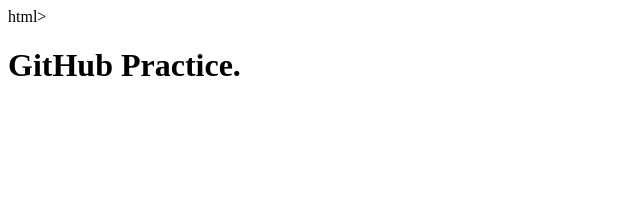
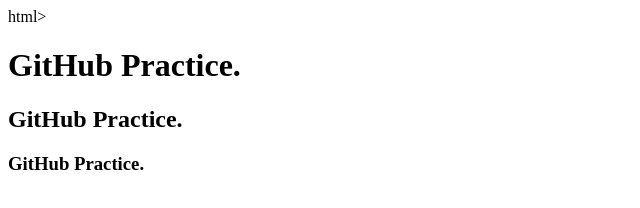
Before and after one commit to KumarPrinceRaj/first_from_vs_code, a plain HTML site: page index.html in a window 1280 px wide. Shown: the whole page, without its empty margins (0-640 px from the left). Drawn offline with Linux system fonts and the light colour scheme.

```diff
--- a/index.html
+++ b/index.html
@@ -6,5 +6,7 @@
     </head>
     <body>
         <h1>GitHub Practice.</h1>
+        <h2>GitHub Practice.</h2>
+        <h3>GitHub Practice.</h3>
     </body>
 </html>
```
